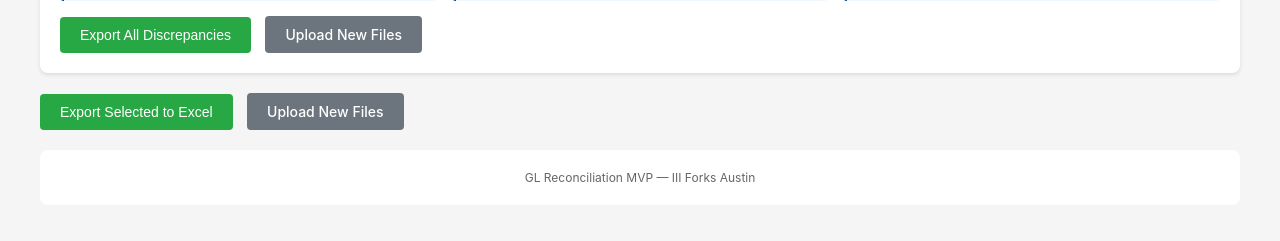
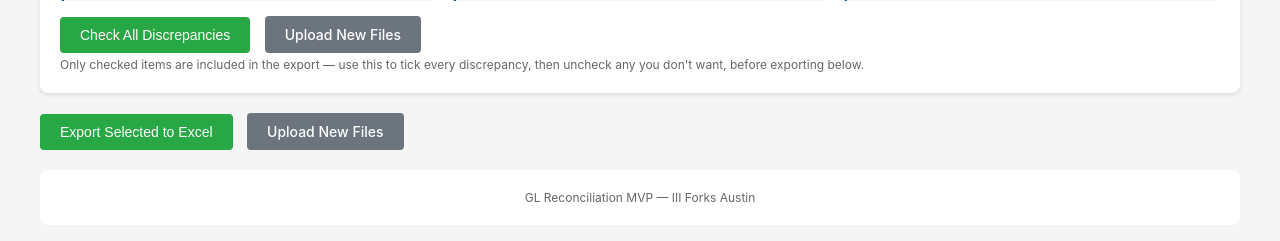
Before and after one commit to BKTex/GL-reconciliation, a Flask app: template templates/results.html in a window 1280 px wide. Shown: the part 197-438 px from the top of the page. Run offline with Flask 3, Linux system fonts and the light colour scheme; the template is opened without the code that fills it, so the values that code supplies are empty.

Commit message:
Fix export to honor checkbox selection, not auto-include everything
The 'Export All Discrepancies' button in the results header submitted a separate form that force-injected every unmatched line as a hidden input, bypassing whatever the accountant had checked/unchecked on the page entirely. That meant even with all checkboxes unchecked, that button still exported every discrepancy.

Per BK: the checkbox is how the user tells the app what belongs on the final report, so nothing should be exportable except what's checked.

- Removed the hidden-input auto-select form and its bypass button.
- Replaced it with a 'Check All Discrepancies' button that ticks the on-page checkboxes for every non-matched row (invoice rows, split-invoice Total rows, and split GL lines) so accountants can still batch-select quickly, then uncheck anything they don't want, before submitting the real 'Export Selected to Excel' button.
- Only the bottom form/button (already reading real checkbox state via request.form.getlist('selected_invoices') in app.py) submits to /export now, so the export always matches exactly what's checked.
- Updated the confirmExport() JS guard to check real checked checkboxes only (removed the now-nonexistent .auto-select selector).

Verified with a Flask test-client smoke test: checking only one of two discrepancies and posting to /export produces an Excel file containing exactly that one row.

Co-authored-by: BK <iambriankelley@yahoo.com>
Signed-off-by: BK <iambriankelley@yahoo.com>

```diff
--- a/templates/results.html
+++ b/templates/results.html
@@ -490,18 +490,10 @@
             </div>
 
             <div class="actions">
-                <form method="POST" action="/export" style="display: inline;">
-                    {% for gl_code in grouped_results.keys() %}
-                        {% for result in grouped_results[gl_code] %}
-                            {% if result.match_type != 'matched' %}
-                                <input type="hidden" name="selected_invoices" value="{{ result.invoice_number }}_{{ result.gl_code }}" class="auto-select">
-                            {% endif %}
-                        {% endfor %}
-                    {% endfor %}
-                    <button type="submit" class="btn-export" onclick="return confirmExport()">Export All Discrepancies</button>
-                </form>
+                <button type="button" class="btn-export" onclick="checkAllDiscrepancies()">Check All Discrepancies</button>
                 <a href="/" class="btn-secondary">Upload New Files</a>
             </div>
+            <span class="stat-label">Only checked items are included in the export &mdash; use this to tick every discrepancy, then uncheck any you don't want, before exporting below.</span>
         </header>
 
         <form id="resultsForm" method="POST" action="/export">
@@ -631,13 +623,30 @@
 
     <script>
         function confirmExport() {
-            const checked = document.querySelectorAll('#resultsForm input[type="checkbox"]:checked, .auto-select');
+            const checked = document.querySelectorAll('#resultsForm input[type="checkbox"]:checked');
             if (checked.length === 0) {
                 alert('Select at least one line item to export.');
                 return false;
             }
             return true;
         }
+
+        // Ticks the checkbox for every discrepancy (missing/diff/reclass row,
+        // including each split invoice's Total row and its GL lines) without
+        // touching already-matched rows. This only sets checkbox state on the
+        // page - the export itself still only includes whatever is checked
+        // when "Export Selected to Excel" is submitted, so anything unchecked
+        // afterward is left out of the report.
+        function checkAllDiscrepancies() {
+            document.querySelectorAll(
+                '#resultsForm input[type="checkbox"][name="selected_invoices"]'
+            ).forEach(function (checkbox) {
+                const row = checkbox.closest('.invoice-row, .split-line, .split-total');
+                if (row && !row.classList.contains('matched')) {
+                    checkbox.checked = true;
+                }
+            });
+        }
     </script>
 </body>
 </html>
```
